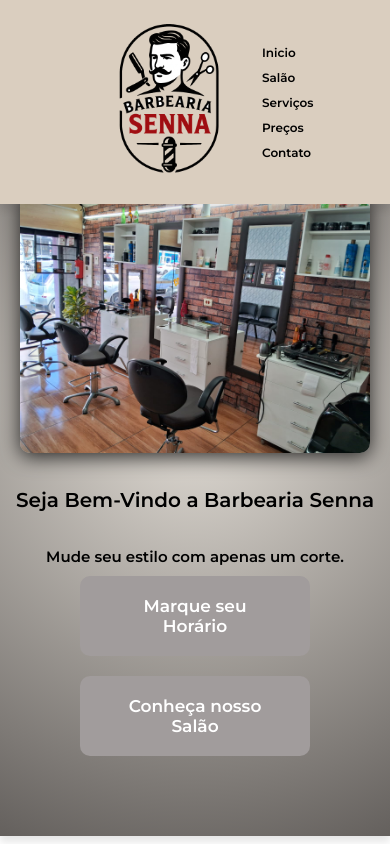
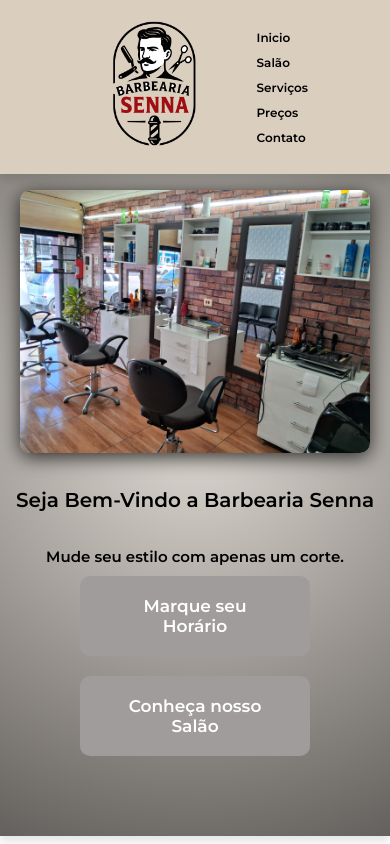
Before and after one commit to GbznOliver/Barbearia-Senna, a plain HTML site: page index.html in a window 390 px wide. Drawn offline with Linux system fonts and the light colour scheme.

Commit message:
Update styles.css

```diff
--- a/styles.css
+++ b/styles.css
@@ -172,7 +172,7 @@ header a:hover {
         padding: 70px;
     }
     header img {
-        width: 180px;
+        width: 150px;
     }
 }
 
@@ -205,6 +205,6 @@ header a:hover {
         padding: 70px;
     }
      header img {
-        width: 180px;
+        width: 150px;
     }
 }
```
